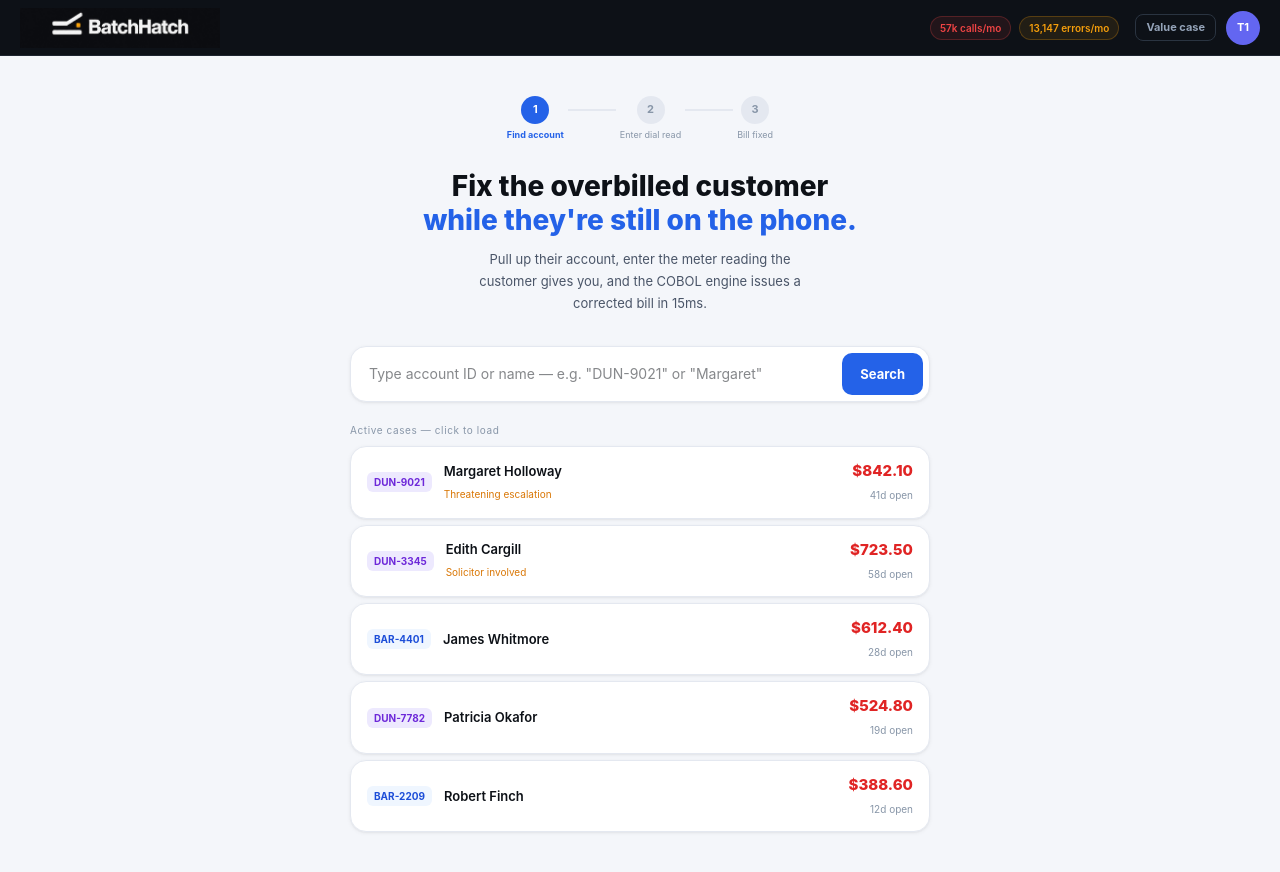
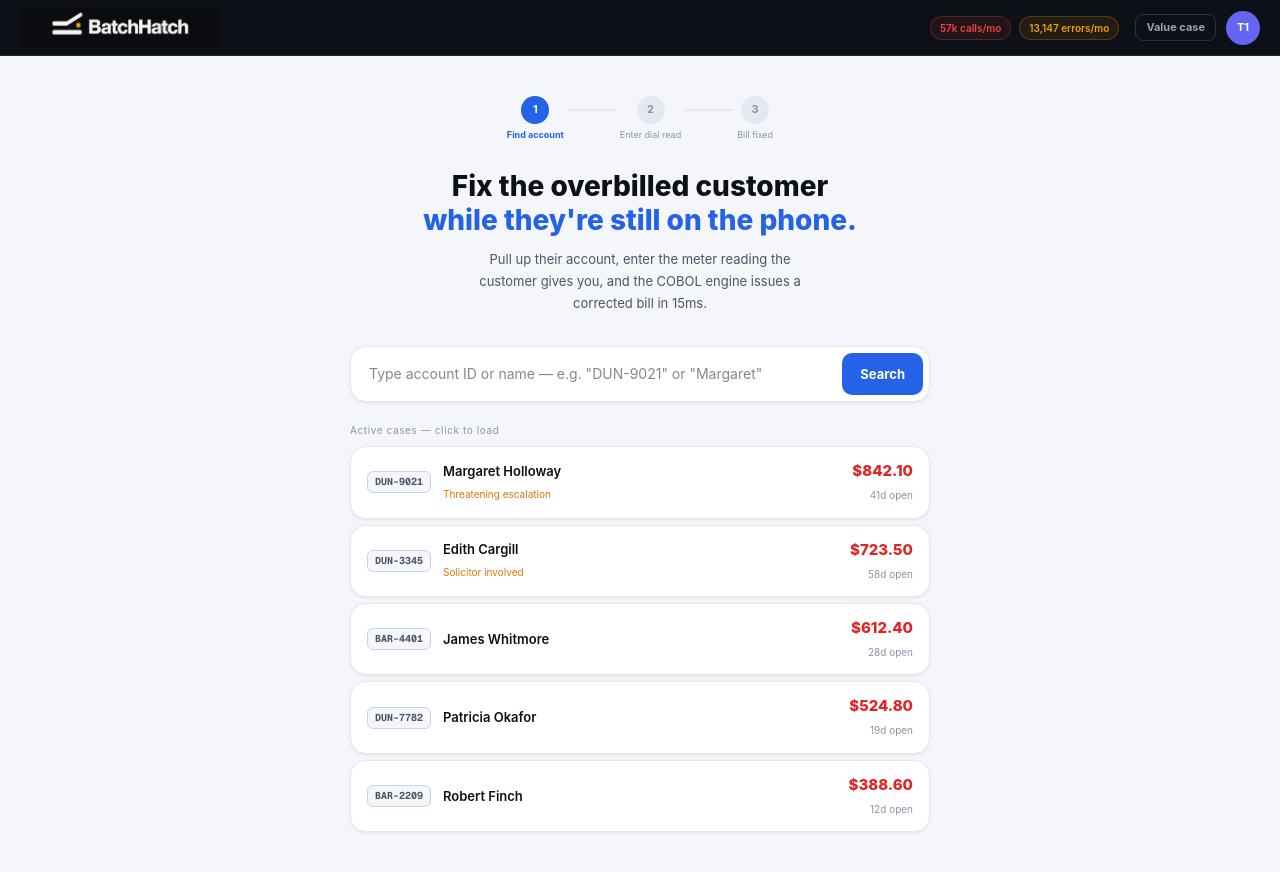
Before and after one commit to omarismail-cs/BatchHatch, a Next.js app: page / in a window 1280 px wide. Shown: the top 872 px of the page. Built offline with nearby package versions, Linux system fonts and the light colour scheme; a web font is replaced by a local one.

Commit message:
Account list: replace garish purple/blue ID badges with neutral mono tags

```diff
--- a/app/page.tsx
+++ b/app/page.tsx
@@ -306,8 +306,8 @@ export default function Home() {
                     >
                       <span style={{
                         fontSize: 10, fontWeight: 700, borderRadius: 6, padding: "2px 7px", flexShrink: 0,
-                        background: a.region === "Dunmoor" ? "#EDE9FE" : "#EFF6FF",
-                        color:      a.region === "Dunmoor" ? "#6D28D9" : "#1D4ED8",
+                        background: "var(--bg)", border: "1px solid var(--border-md)",
+                        color: "var(--muted)", fontFamily: "var(--font-mono)",
                       }}>{a.id}</span>
                       <span style={{ flex: 1, minWidth: 0 }}>
                         <span style={{ fontSize: 13, fontWeight: 600, color: "var(--text)", display: "block" }}>{a.name}</span>
```
